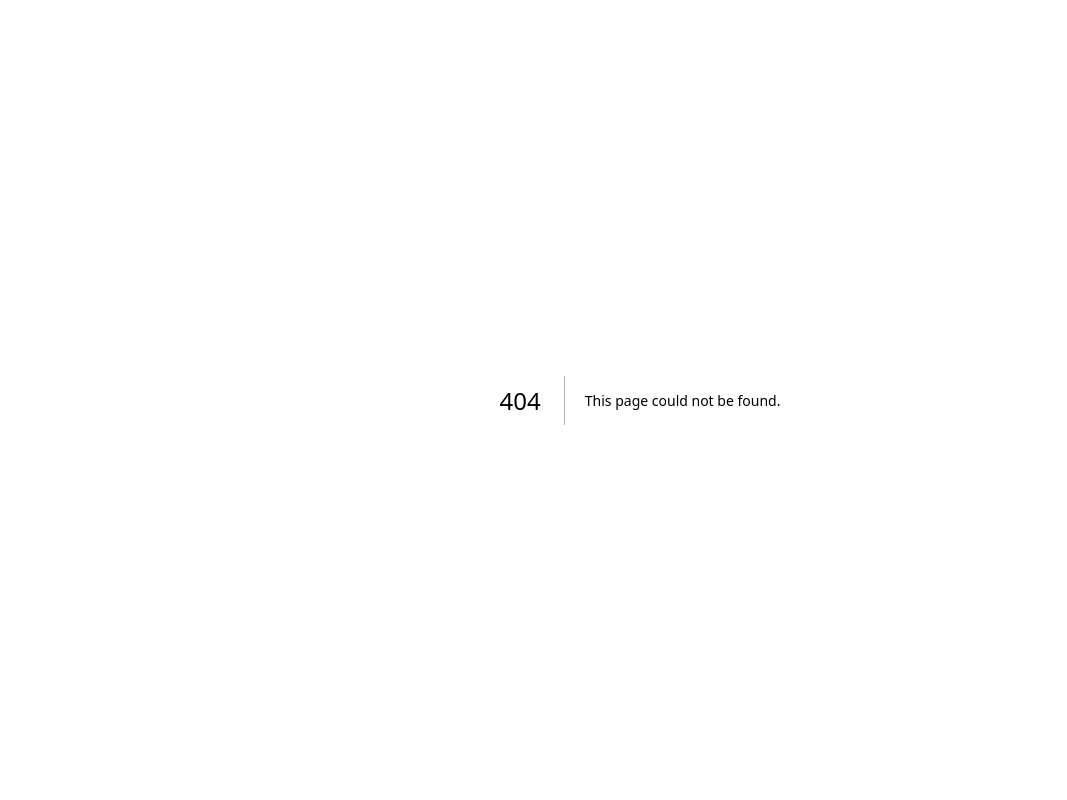
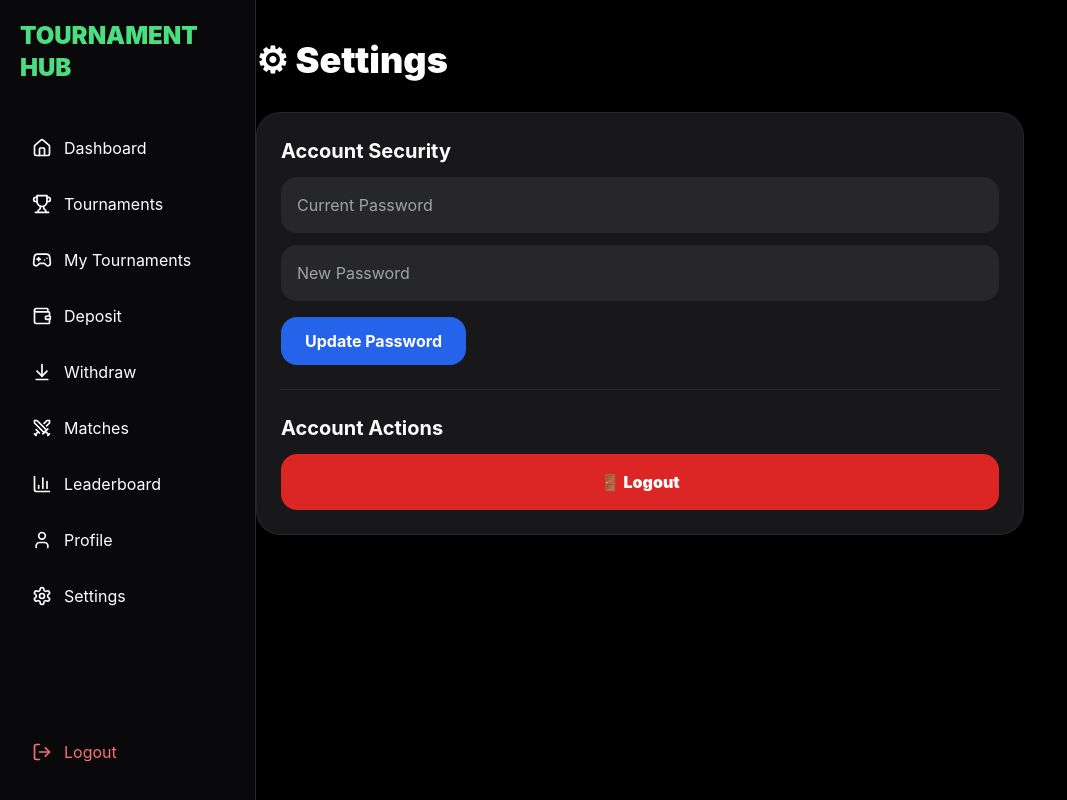
Before and after one commit to Cashipro/opbattle, a Next.js app in the folder frontend/: page /settings in a window 1280 px wide. Before the commit this address had no page. Shown: the whole page, without its empty margins (0-1067 px from the left). Built offline with nearby package versions, Linux system fonts and the light colour scheme.

Commit message:
Create page.tsx

```diff
--- /dev/null
+++ b/frontend/src/app/settings/page.tsx
@@ -0,0 +1,296 @@
+"use client";
+
+
+import {
+useRouter
+} from "next/navigation";
+
+
+import Sidebar from "@/components/Sidebar";
+
+
+
+
+
+
+
+export default function Settings(){
+
+
+
+const router = useRouter();
+
+
+
+
+
+
+
+
+function logout(){
+
+
+localStorage.removeItem("token");
+
+localStorage.removeItem("user");
+
+
+router.push("/login");
+
+
+}
+
+
+
+
+
+
+
+
+return (
+
+<div className="
+flex
+min-h-screen
+bg-black
+text-white
+">
+
+
+
+
+
+
+<Sidebar />
+
+
+
+
+
+
+
+
+<main className="
+flex-1
+p-4
+pt-20
+md:p-10
+md:pt-10
+">
+
+
+
+
+
+<div className="
+max-w-3xl
+mx-auto
+">
+
+
+
+
+
+
+<h1 className="
+text-3xl
+md:text-4xl
+font-black
+mb-8
+">
+
+⚙ Settings
+
+</h1>
+
+
+
+
+
+
+
+
+<div className="
+bg-zinc-900
+border
+border-zinc-800
+rounded-3xl
+p-6
+space-y-6
+">
+
+
+
+
+
+
+
+
+<div>
+
+<h2 className="
+text-xl
+font-bold
+mb-3
+">
+
+Account Security
+
+</h2>
+
+
+
+<input
+
+type="password"
+
+placeholder="Current Password"
+
+className="
+w-full
+bg-zinc-800
+rounded-xl
+p-4
+mb-3
+outline-none
+"
+
+/>
+
+
+
+
+
+<input
+
+type="password"
+
+placeholder="New Password"
+
+className="
+w-full
+bg-zinc-800
+rounded-xl
+p-4
+outline-none
+"
+
+/>
+
+
+
+<button
+
+className="
+mt-4
+bg-blue-600
+px-6
+py-3
+rounded-xl
+font-bold
+"
+
+>
+
+Update Password
+
+</button>
+
+
+
+</div>
+
+
+
+
+
+
+
+
+
+<div className="
+border-t
+border-zinc-800
+pt-6
+">
+
+
+
+
+
+<h2 className="
+text-xl
+font-bold
+mb-3
+">
+
+Account Actions
+
+</h2>
+
+
+
+
+
+
+<button
+
+onClick={logout}
+
+className="
+w-full
+bg-red-600
+py-4
+rounded-xl
+font-black
+hover:bg-red-700
+"
+
+>
+
+🚪 Logout
+
+</button>
+
+
+
+
+
+
+</div>
+
+
+
+
+
+
+
+
+</div>
+
+
+
+
+
+
+
+
+</div>
+
+
+
+
+
+</main>
+
+
+
+
+
+
+</div>
+
+);
+
+
+}
```
